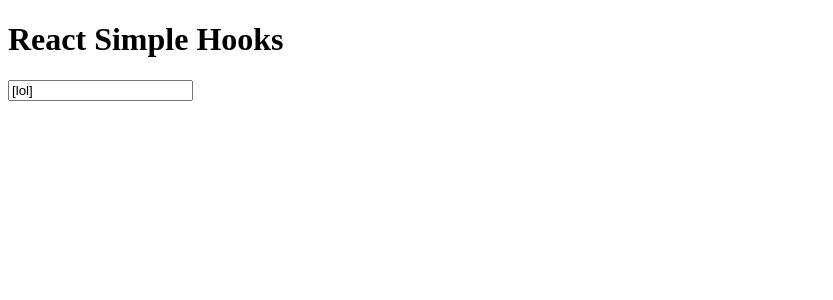
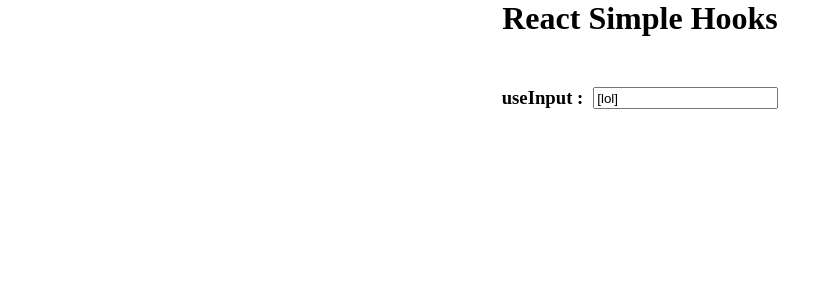
Before and after one commit to rkdvnfma90/react-simple-hooks, a React (Create React App) app: page / in a window 1280 px wide. Shown: the top 300 px of the page, without its empty margins (0-833 px from the left). Built offline with nearby package versions, Linux system fonts and the light colour scheme.

Commit message:
fix app.css

```diff
--- /dev/null
+++ b/src/App.css
@@ -0,0 +1,24 @@
+* {
+  box-sizing: border-box;
+  margin: 0;
+}
+
+.app-main {
+  display: flex;
+  width: 100%;
+  height: 100vh;
+  flex-direction: column;
+  align-items: center;
+}
+
+.app-title {
+  margin-bottom: 50px;
+}
+
+.app-hooks {
+  display: flex;
+}
+
+.app-desc {
+  margin-right: 10px;
+}
--- a/src/App.js
+++ b/src/App.js
@@ -1,14 +1,31 @@
 import React from 'react'
 import { useInput } from './hooks/useInput.js'
+import './App.css'
 
 const App = () => {
+  /* useInput */
   const maxLen = (value) => value.length <= 10
   const name = useInput('[lol]', maxLen)
 
+  /* useTabs */
+  const content = [
+    {
+      tab: 'section 1',
+      content: '섹션 1 입니다.',
+    },
+    {
+      tab: 'section 2',
+      content: '섹션 2 입니다.',
+    },
+  ]
+
   return (
-    <div>
-      <h1>React Simple Hooks</h1>
-      <input placeholder="Name" {...name} />
+    <div className="app-main">
+      <h1 className="app-title">React Simple Hooks</h1>
+      <section className="app-hooks">
+        <h3 className="app-desc">useInput : </h3>
+        <input placeholder="Name" {...name} />
+      </section>
     </div>
   )
 }
--- a/src/hooks/useInput.js
+++ b/src/hooks/useInput.js
@@ -4,7 +4,6 @@ export const useInput = (initialValue, validator) => {
   const [value, setValue] = useState(initialValue)
   const onChange = (event) => {
     const targetValue = event.target.value
-
     let isValid = true
 
     if (typeof validator === 'function') {
--- /dev/null
+++ b/src/hooks/useTab.js
@@ -0,0 +1 @@
+export const useTab = () => {}
```
